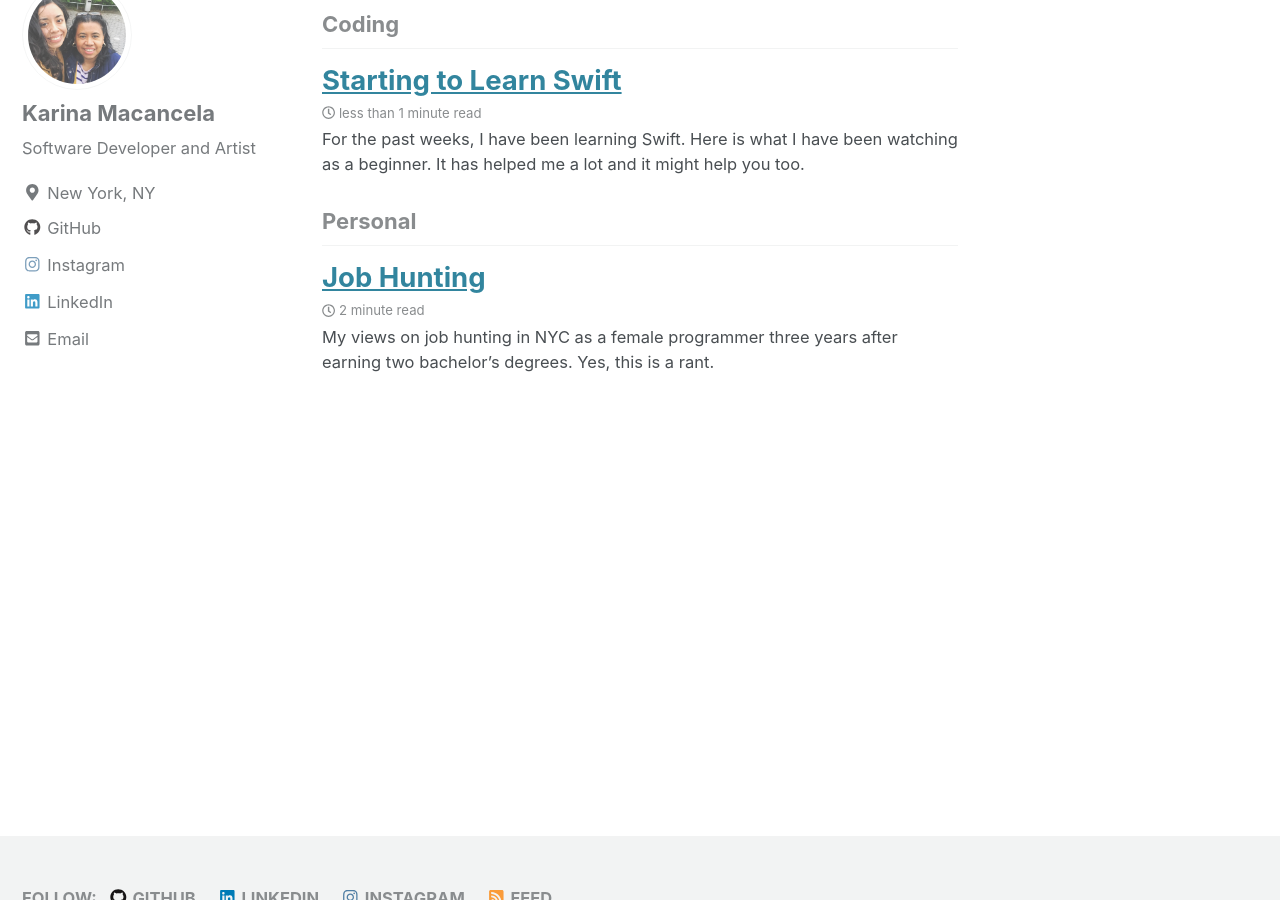
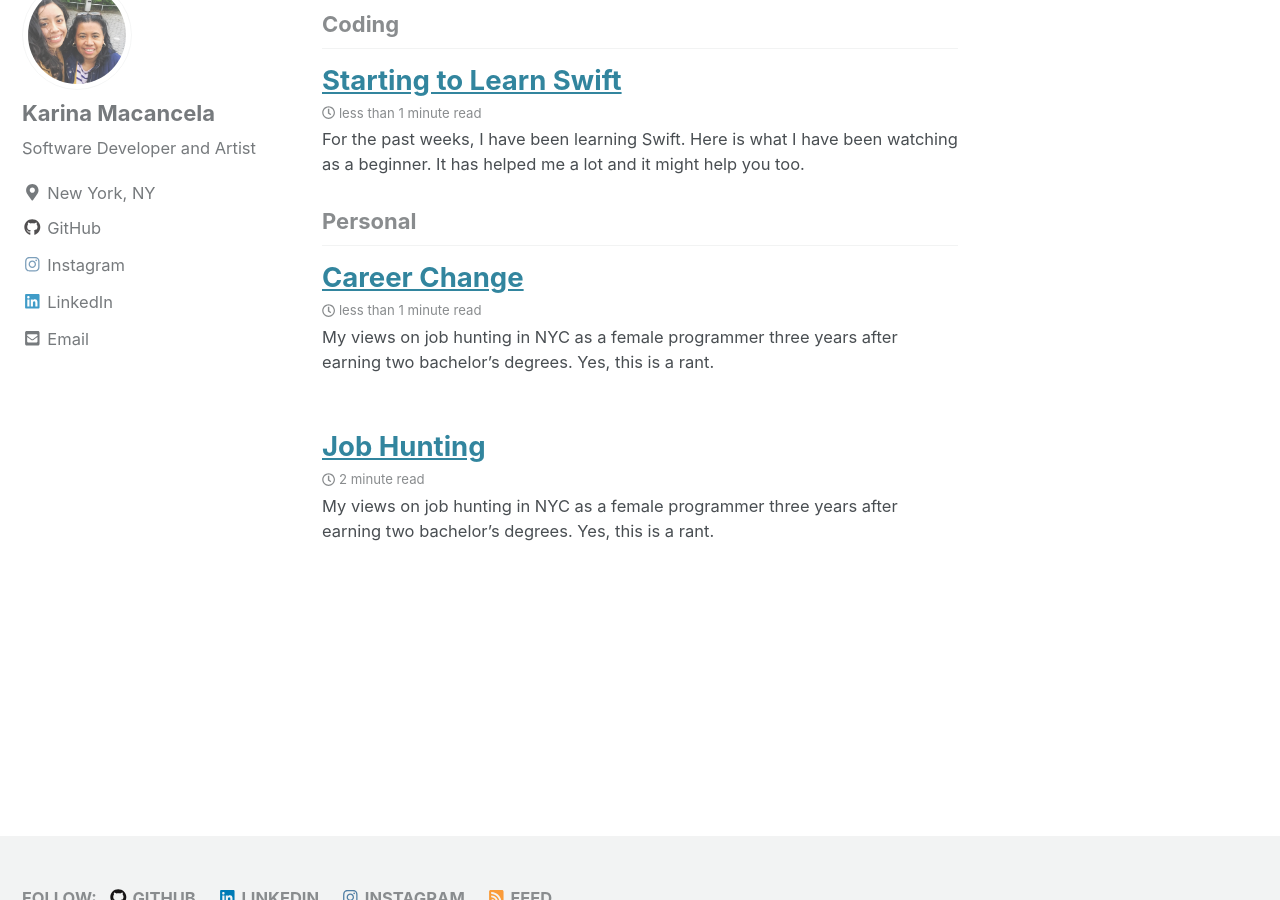
Before and after one commit to kmacancela/kmacancela.github.io, a Jekyll site: the page built from _pages/blog.md, in a window 1280 px wide and 900 px high, scrolled down 388 px. Built offline with Jekyll 4.4.1, drawn with Linux system fonts in a browser that asks for light colours; cached includes are drawn as plain includes; nearby versions of some CDN libraries.

Commit message:
minor index changes

```diff
--- /dev/null
+++ b/_posts/2019-06-07-career-change.md
@@ -0,0 +1,11 @@
+---
+title: "Career Change"
+date: 2019-06-07
+tags: [Personal]
+header:
+  overlay_color: "#333"
+excerpt: "My views on job hunting in NYC as a female programmer three years after earning two bachelor's degrees. Yes, this is a rant."
+---
+<p align="justify">
+
+</p>
--- a/index.html
+++ b/index.html
@@ -11,7 +11,7 @@ header:
   <img src="/assets/images/about_me.jpg" width="300">
   <hr>
   <p align="justify">
-    Hey there, I'm Karina. I am a developer, manager, and a contemporary artist living in NYC. As a developer, I have focused on creating Java programs for clients. I have worked with frameworks such as Spring and Hibernate to create microservices and with languages such as Java, JavaScript, HTML, CSS, and SQL. I am also learning Swift in order to create iOS applications and make my app ideas into a reality soon. You can find out more in my <a href="https://github.com/kmacancela">GitHub</a> and my <a href="/assets/docs/Karina%20Macancela%20-%20Resume.pdf">resume</a>. At the moment, I am looking to make a career change and move into events management. I have a big passion for community outreach and the energy and enthusiasm to motivate people towards a common goal!
+    Hey there, I'm Karina. I am a developer, manager, and a contemporary artist living in NYC. As a developer, I have focused on creating Java programs for clients. I have worked with frameworks such as Spring and Hibernate to create microservices and with languages such as Java, JavaScript, HTML, CSS, and SQL. I am also learning Swift in order to create iOS applications and make my app ideas into a reality soon. You can find out more in my <a href="https://github.com/kmacancela">GitHub</a> and my <a href="/assets/docs/Karina%20Macancela%20-%20Resume.pdf">resume</a>.
     <br><br>
     I have always been a curious individual, interested in various subjects with a desire to positively contribute to the community. I became interested in programming when I learned HTML and CSS at 14 in order to create a website where I could connect with other teens around the country. I went to LaGuardia Arts High School as an art major student and learned how to express myself as an artist using different forms of medium. I believe that learning how to create my ideas as an artist helped me realize that I want to produce something that could help others. As a developer, I will create iOS applications to accomplish this.
     <br><br>
```
Also changed, not shown: 1 other file.
